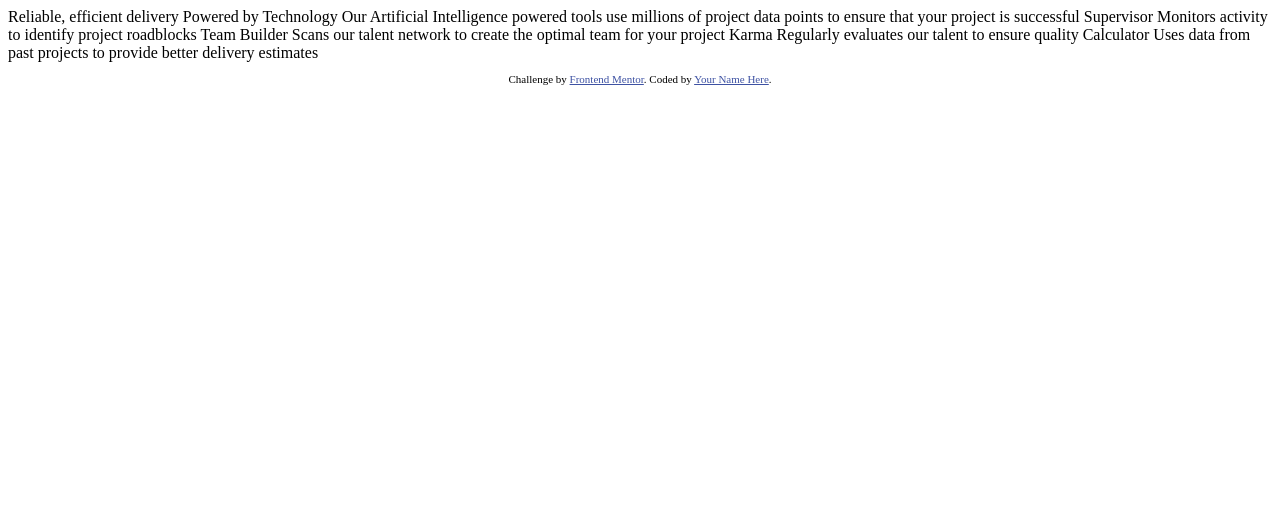
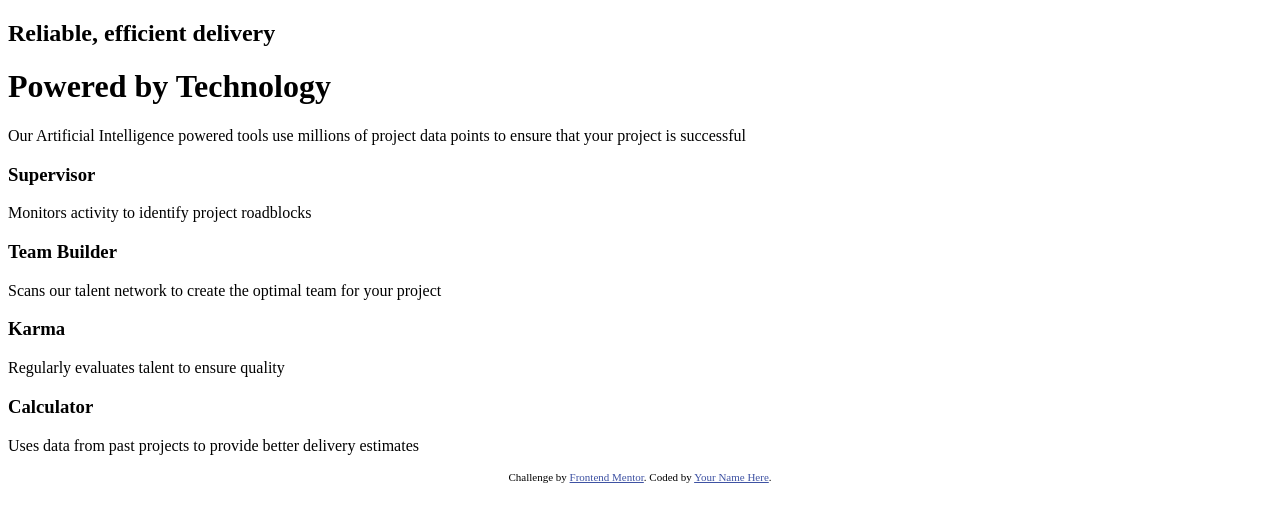
Before and after one commit to LesleyWesley/features-section-project, a plain HTML site: page index.html in a window 1280 px wide. Drawn offline with Linux system fonts and the light colour scheme.

Commit message:
Added html

```diff
--- a/index.html
+++ b/index.html
@@ -16,24 +16,39 @@
 </head>
 <body>
 
-  Reliable, efficient delivery
-  Powered by Technology
+  <header>
+      <h2>Reliable, efficient delivery</h2>
+      <h1>Powered by Technology</h1>
+      <p>Our Artificial Intelligence powered tools use millions of project data points to ensure that your project is successful</p>
+  </header>
 
-  Our Artificial Intelligence powered tools use millions of project data points
-  to ensure that your project is successful
+  <main>
+      <div class="first-section">
+          <div class="feature">
+              <h3>Supervisor</h3>
+              <p>Monitors activity to identify project roadblocks</p>
+          </div>
+      </div>
 
-  Supervisor
-  Monitors activity to identify project roadblocks
+      <div class="middle-section">
+          <div class="feature">
+              <h3>Team Builder</h3>
+              <p>Scans our talent network to create the optimal team for your project</p>
+          </div>
 
-  Team Builder
-  Scans our talent network to create the optimal team for your project
+          <div class="feature">
+              <h3>Karma</h3>
+              <p>Regularly evaluates talent to ensure quality</p>
+          </div>
+      </div>
 
-  Karma
-  Regularly evaluates our talent to ensure quality
-
-  Calculator
-  Uses data from past projects to provide better delivery estimates
-
+      <div class="last-section">
+          <div class="feature">
+              <h3>Calculator</h3>
+              <p>Uses data from past projects to provide better delivery estimates</p>
+          </div>
+      </div>
+  </main>
 
   <footer>
     <p class="attribution">
```
